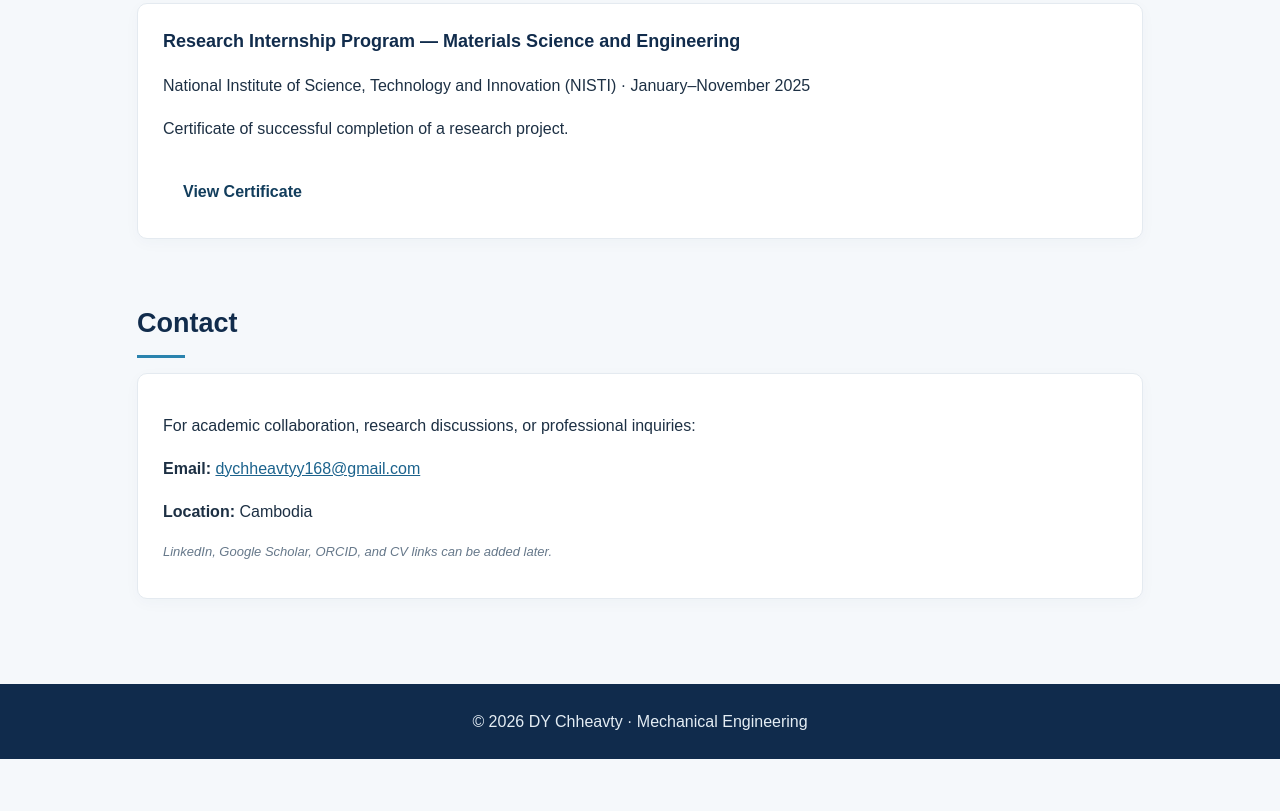
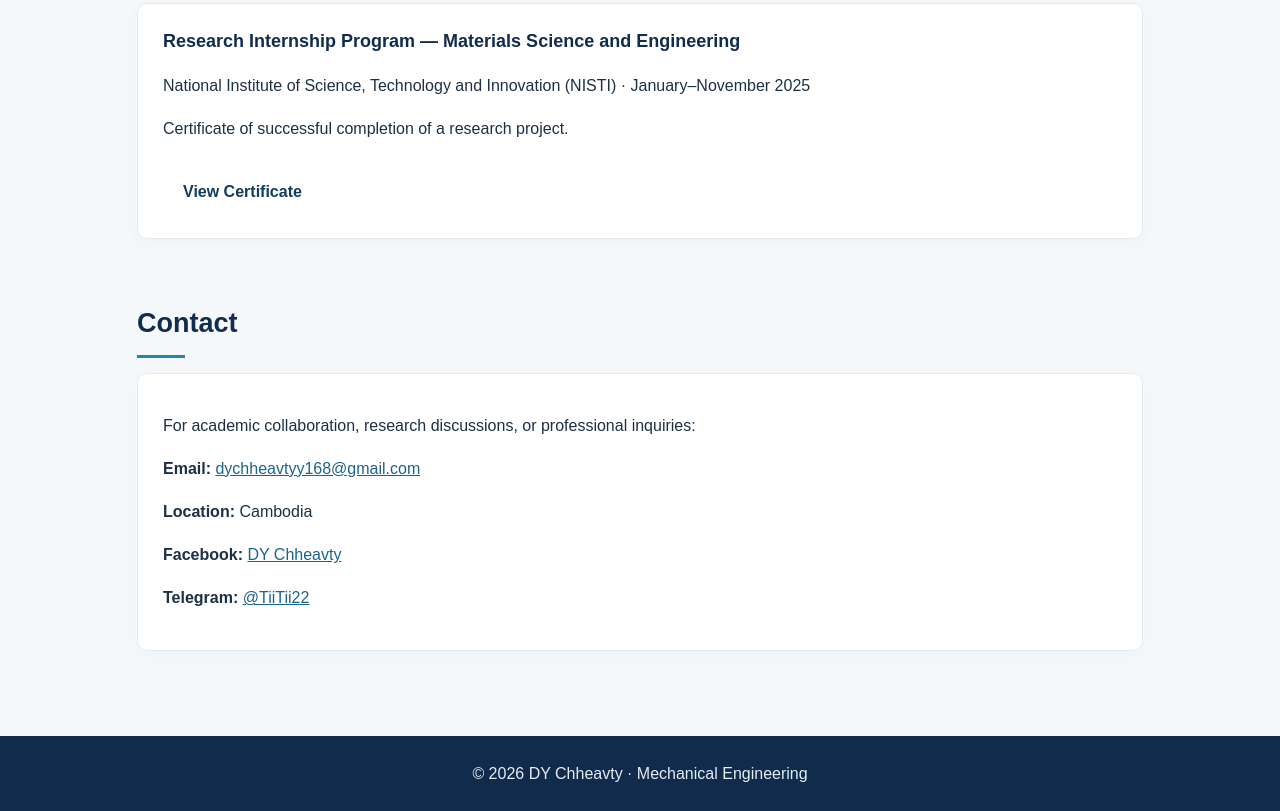
Before and after one commit to dychheavtyy168-bit/dychheavtyy168-bit.github.io, a plain HTML site: page index.html in a window 1280 px wide. Shown: the part 3046-3857 px from the top of the page. Before the commit the page ends 3805 px from the top, so only its background shows below. Drawn offline with Linux system fonts and the light colour scheme.

Commit message:
Add files via upload

```diff
--- a/index.html
+++ b/index.html
@@ -251,9 +251,8 @@
       </strong>
       Cambodia
      </p>
-<p class="note">
-      LinkedIn, Google Scholar, ORCID, and CV links can be added later.
-     </p>
+<p><strong>Facebook:</strong> <a href="https://www.facebook.com/share/14vjeUr3KW4/?mibextid=wwXIfr" target="_blank" rel="noopener noreferrer">DY Chheavty</a></p>
+<p><strong>Telegram:</strong> <a href="https://t.me/TiiTii22" target="_blank" rel="noopener noreferrer">@TiiTii22</a></p>
 </div>
 </section>
 </main>
```
